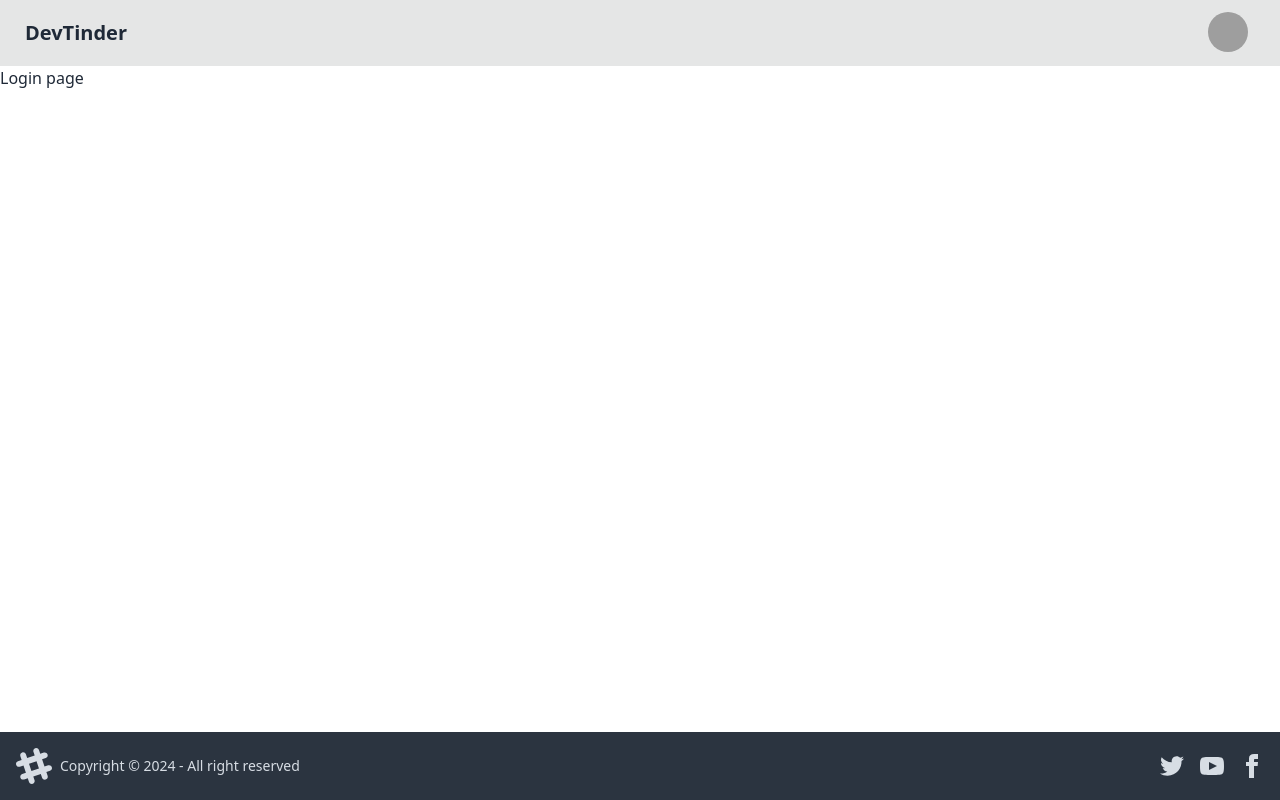
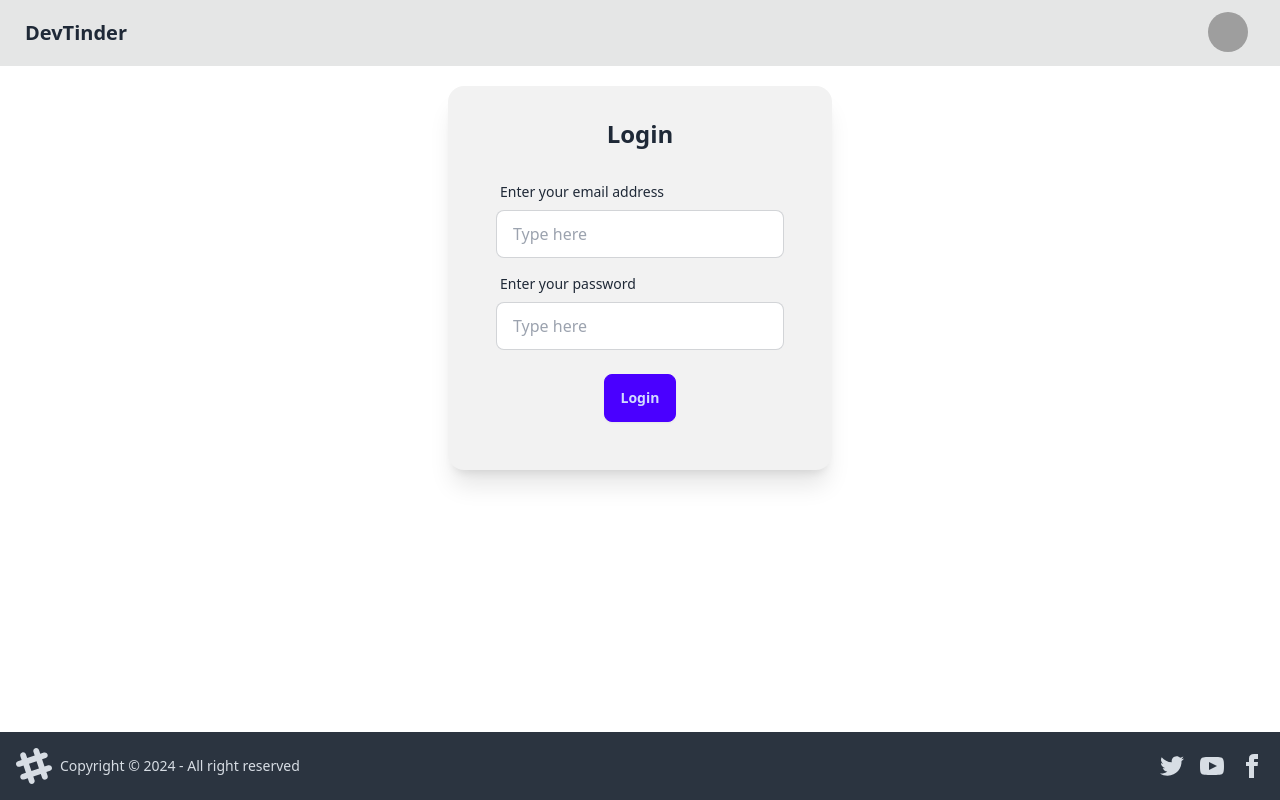
Before and after one commit to abhishek17551/DevTinder-UI, a React (Vite) app: page /login in a window 1280 px wide. Built offline with nearby package versions, Linux system fonts and the light colour scheme; grey boxes are pictures that could not be loaded.

Commit message:
created the Login component

```diff
--- a/src/App.jsx
+++ b/src/App.jsx
@@ -2,6 +2,7 @@
 
 import { BrowserRouter, Route, Routes } from "react-router"
 import Body from "./components/Body"
+import Login from "./components/Login"
 
 function App() {
  return (
@@ -10,7 +11,7 @@
         <Routes>
           <Route path="/" element={<Body/>}>
             <Route path="/" element={<div>Feed page</div>}/>
-            <Route path="/login" element={<div>Login page</div>}/>
+            <Route path="/login" element={<Login/>}/>
             <Route path="/connections" element={<div>Connections page</div>}/>
             <Route path="/profile" element={<div>Profile page</div>}></Route>
           </Route>
--- /dev/null
+++ b/src/components/Login.jsx
@@ -0,0 +1,58 @@
+import axios from 'axios'
+import React, { useState } from 'react'
+
+const Login = () => {
+  const [emailId,setEmailId] = useState('')
+  const [password,setPassword] = useState('')
+
+  const handleLogin = async () => {
+    try {
+      const response = await axios.post("http://localhost:7777/login", {
+        emailId,password
+      }, {
+        withCredentials : true
+      })
+    } catch (err) {
+      console.error(err)
+    }
+  }
+  return (
+    <div className='flex justify-center mt-5'>
+      <div className="card bg-base-200 w-96 shadow-xl">
+        <div className="card-body">
+          <h2 className="card-title text-2xl justify-center">Login</h2>
+          <div className="card-actions justify-center m-4">
+            <label className="form-control w-full max-w-xs">
+              <div className="label">
+                <span className="label-text">Enter your email address</span>
+              </div>
+              <input
+                type="text"
+                placeholder="Type here"
+                className="input input-bordered w-full max-w-xs"
+                value={emailId}
+                onChange={(e) => setEmailId(e.target.value)}
+              />
+            </label>
+
+            <label className="form-control w-full max-w-xs">
+              <div className="label">
+                <span className="label-text">Enter your password </span>
+              </div>
+              <input
+                type="password"
+                placeholder="Type here"
+                className="input input-bordered w-full max-w-xs"
+                value={password}
+                onChange={(e) => setPassword(e.target.value)}
+              />
+            </label>
+            <button className="btn btn-primary mt-4" onClick={handleLogin}>Login</button>
+          </div>
+        </div>
+      </div>
+    </div>
+  )
+}
+
+export default Login
```
